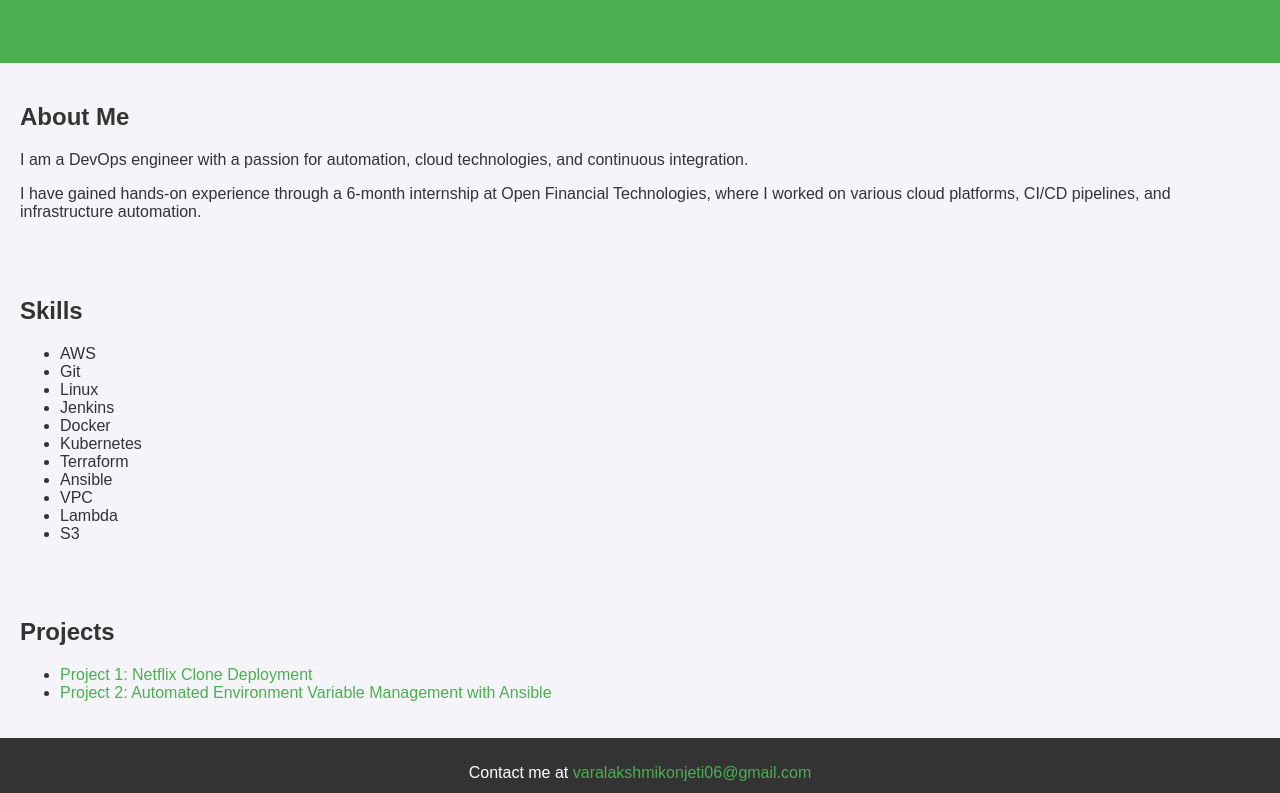
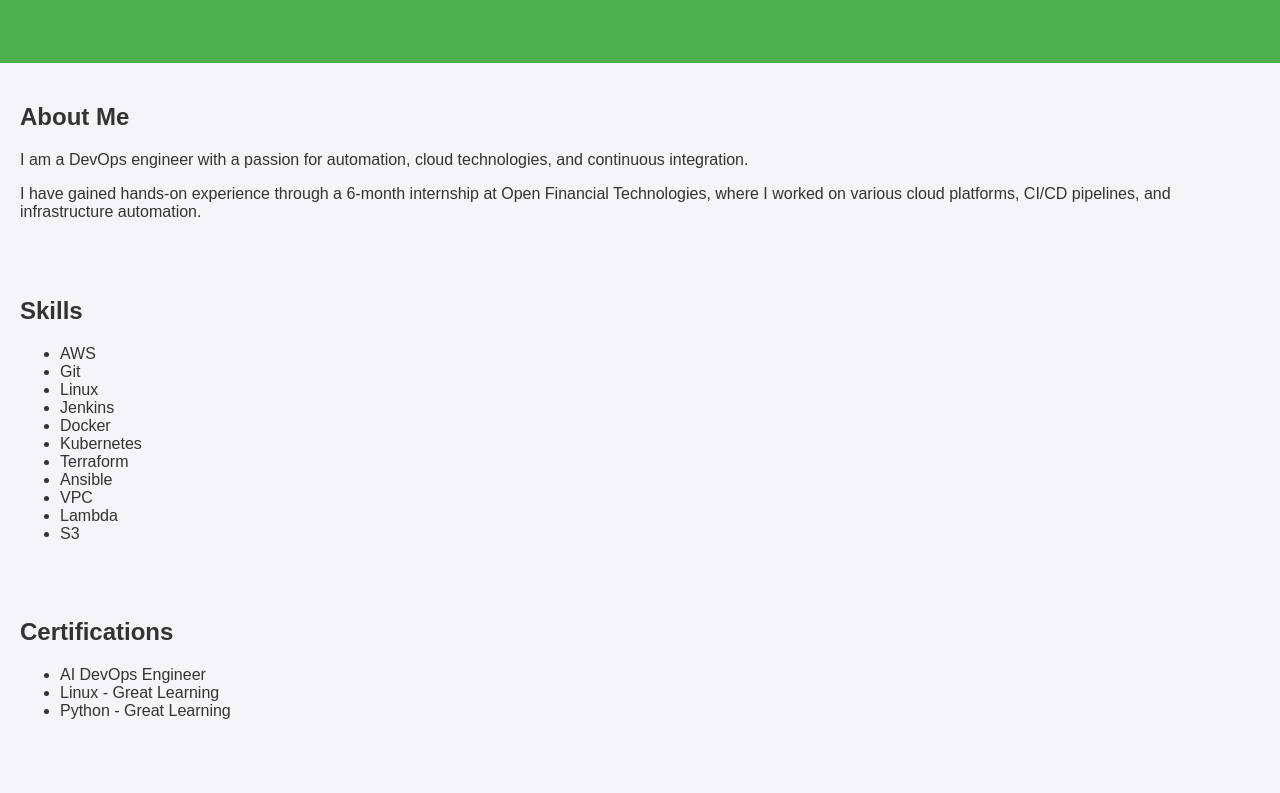
Before and after one commit to varalakshmikonjeti/konjeti-varalakshmi-portfolio, a plain HTML site: page index.html in a window 1280 px wide. Shown: the part 151-944 px from the top of the page. Drawn offline with Linux system fonts and the light colour scheme.

Commit message:
Initial commit

```diff
--- a/index.html
+++ b/index.html
@@ -36,6 +36,15 @@
         </ul>
     </section>
 
+    <section id="certifications">
+        <h2>Certifications</h2>
+        <ul>
+            <li>AI DevOps Engineer</li>
+            <li>Linux - Great Learning</li>
+            <li>Python - Great Learning</li>
+        </ul>
+    </section>
+
     <section id="projects">
         <h2>Projects</h2>
         <ul>
```
